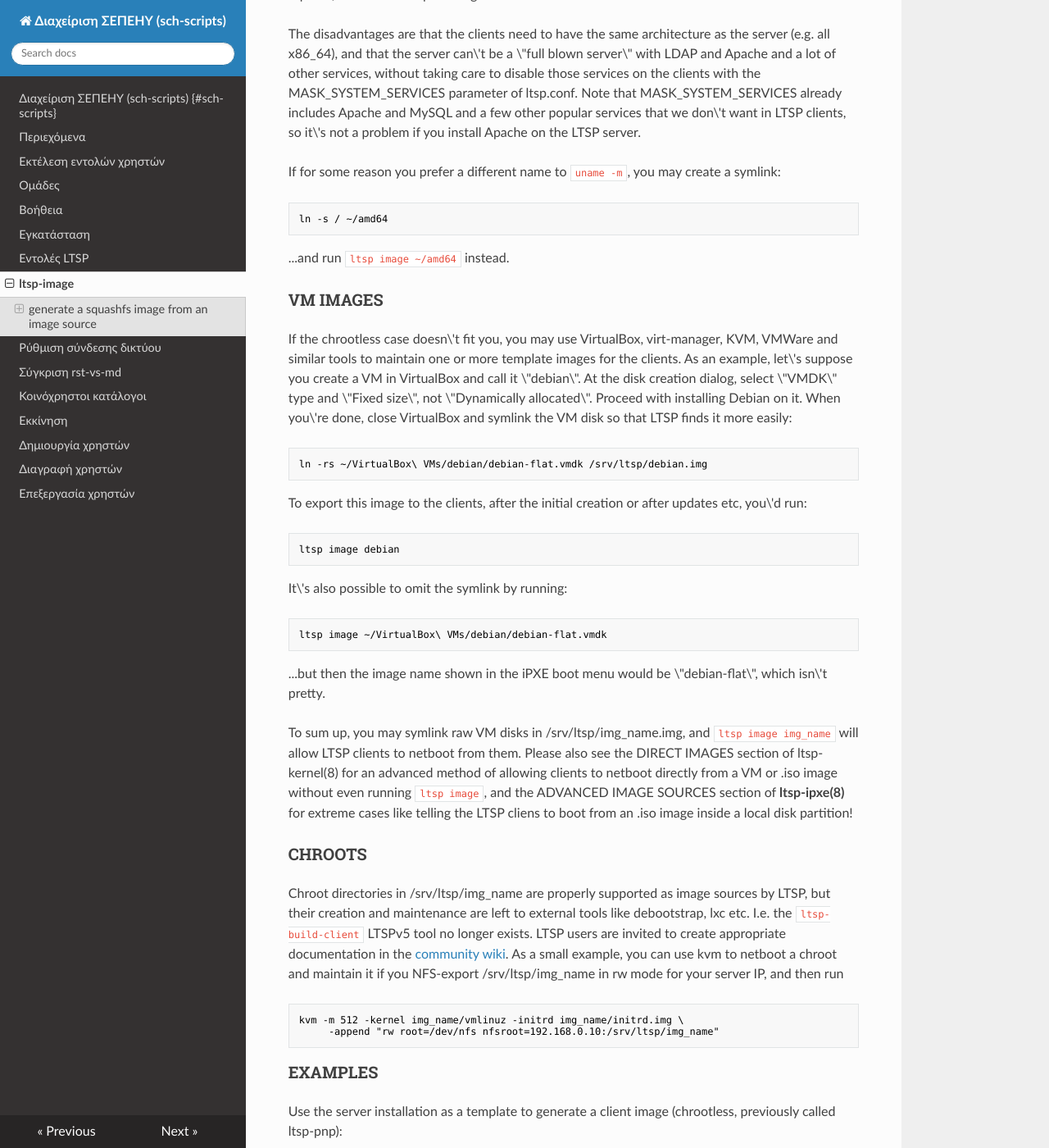
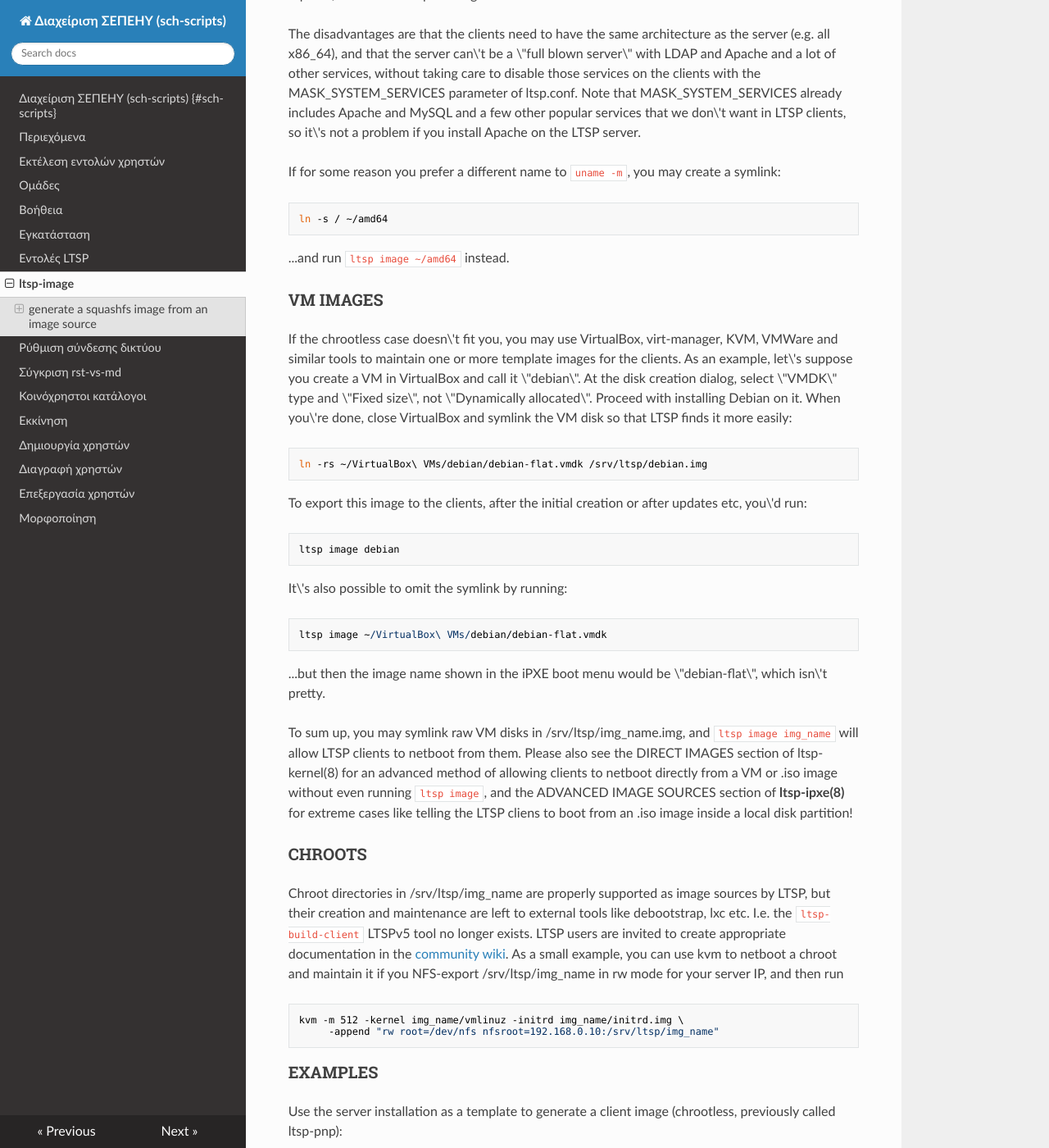
Before and after one commit to pe86/sch-scripts-md, an MkDocs documentation site: the page built from docs/ltsp-image.md, in a window 1280 px wide and 1400 px high, scrolled down 2829 px. Shown: the whole window at 82% size. Built offline with MkDocs 1.6.1, drawn with Linux system fonts in a browser that asks for light colours; nearby versions of some CDN libraries; some of the changed text lies outside the part shown.

Commit message:
Add Μορφοποίηση.md

```diff
--- a/mkdocs.yml
+++ b/mkdocs.yml
@@ -2,3 +2,8 @@
 
 theme:
     name: readthedocs
+
+markdown_extensions:
+  - admonition
+  - pymdownx.details
+  - pymdownx.superfences
```
Also changed, not shown: docs/Μορφοποίηση.md (added, +13 -0 lines).
